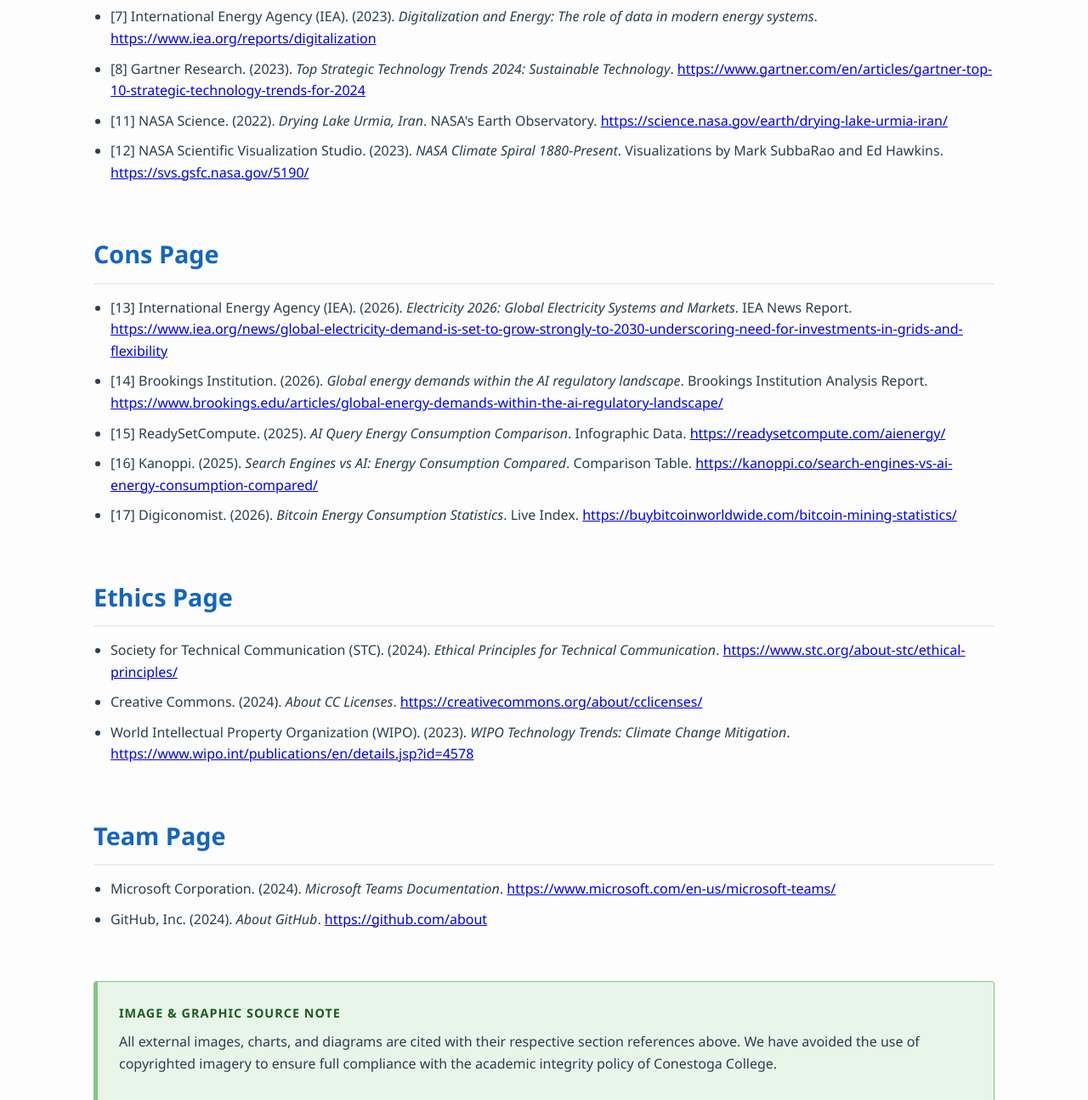
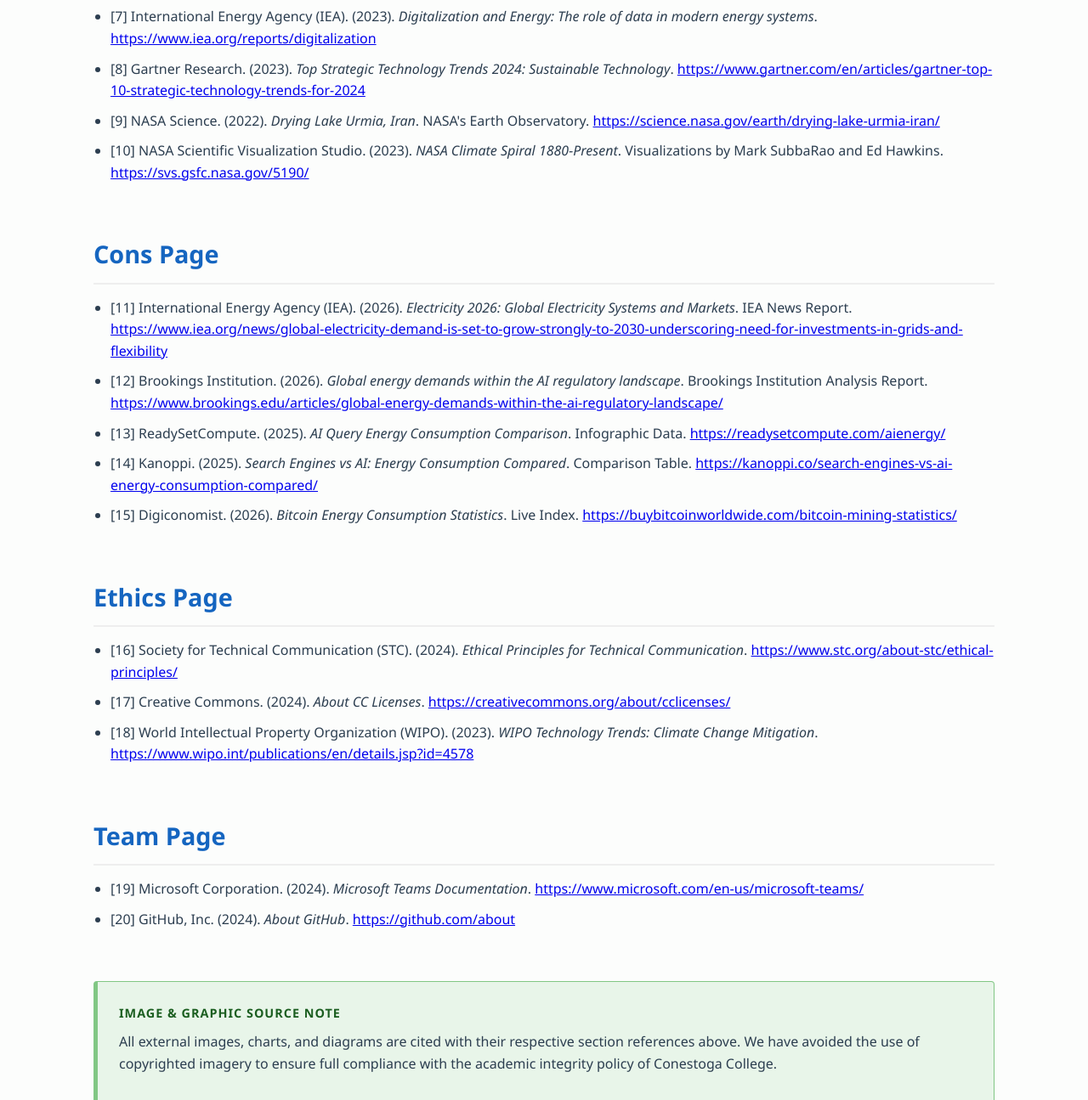
Before and after one commit to AbhinavVenkatSG/group3_projectb, a website: page references.html in a window 1280 px wide. Shown: the part 752-2047 px from the top of the page at 85% size. Drawn offline with Linux system fonts and the light colour scheme.

Commit message:
Fix cons page citation numbering [11]-[15]

```diff
--- a/references.html
+++ b/references.html
@@ -28,36 +28,36 @@
                     <li>[6] DeepMind. (2019). <em>Machine learning can boost the value of wind energy</em>. <a href="https://deepmind.com/blog/announcements/machine-learning-can-boost-value-wind-energy" target="_blank">https://deepmind.com/blog/announcements/machine-learning-can-boost-value-wind-energy</a></li>
                     <li>[7] International Energy Agency (IEA). (2023). <em>Digitalization and Energy: The role of data in modern energy systems</em>. <a href="https://www.iea.org/reports/digitalization" target="_blank">https://www.iea.org/reports/digitalization</a></li>
                     <li>[8] Gartner Research. (2023). <em>Top Strategic Technology Trends 2024: Sustainable Technology</em>. <a href="https://www.gartner.com/en/articles/gartner-top-10-strategic-technology-trends-for-2024" target="_blank">https://www.gartner.com/en/articles/gartner-top-10-strategic-technology-trends-for-2024</a></li>
-                    <li>[11] NASA Science. (2022). <em>Drying Lake Urmia, Iran</em>. NASA's Earth Observatory. <a href="https://science.nasa.gov/earth/drying-lake-urmia-iran/" target="_blank">https://science.nasa.gov/earth/drying-lake-urmia-iran/</a></li>
-                    <li>[12] NASA Scientific Visualization Studio. (2023). <em>NASA Climate Spiral 1880-Present</em>. Visualizations by Mark SubbaRao and Ed Hawkins. <a href="https://svs.gsfc.nasa.gov/5190/" target="_blank">https://svs.gsfc.nasa.gov/5190/</a></li>
+                    <li>[9] NASA Science. (2022). <em>Drying Lake Urmia, Iran</em>. NASA's Earth Observatory. <a href="https://science.nasa.gov/earth/drying-lake-urmia-iran/" target="_blank">https://science.nasa.gov/earth/drying-lake-urmia-iran/</a></li>
+                    <li>[10] NASA Scientific Visualization Studio. (2023). <em>NASA Climate Spiral 1880-Present</em>. Visualizations by Mark SubbaRao and Ed Hawkins. <a href="https://svs.gsfc.nasa.gov/5190/" target="_blank">https://svs.gsfc.nasa.gov/5190/</a></li>
                 </ul>
             </section>
 
             <section class="section">
                 <h2>Cons Page</h2>
                 <ul>
-                    <li>[13] International Energy Agency (IEA). (2026). <em>Electricity 2026: Global Electricity Systems and Markets</em>. IEA News Report. <a href="https://www.iea.org/news/global-electricity-demand-is-set-to-grow-strongly-to-2030-underscoring-need-for-investments-in-grids-and-flexibility" target="_blank">https://www.iea.org/news/global-electricity-demand-is-set-to-grow-strongly-to-2030-underscoring-need-for-investments-in-grids-and-flexibility</a></li>
-                    <li>[14] Brookings Institution. (2026). <em>Global energy demands within the AI regulatory landscape</em>. Brookings Institution Analysis Report. <a href="https://www.brookings.edu/articles/global-energy-demands-within-the-ai-regulatory-landscape/" target="_blank">https://www.brookings.edu/articles/global-energy-demands-within-the-ai-regulatory-landscape/</a></li>
-                    <li>[15] ReadySetCompute. (2025). <em>AI Query Energy Consumption Comparison</em>. Infographic Data. <a href="https://readysetcompute.com/aienergy/" target="_blank">https://readysetcompute.com/aienergy/</a></li>
-                    <li>[16] Kanoppi. (2025). <em>Search Engines vs AI: Energy Consumption Compared</em>. Comparison Table. <a href="https://kanoppi.co/search-engines-vs-ai-energy-consumption-compared/" target="_blank">https://kanoppi.co/search-engines-vs-ai-energy-consumption-compared/</a></li>
-                    <li>[17] Digiconomist. (2026). <em>Bitcoin Energy Consumption Statistics</em>. Live Index. <a href="https://buybitcoinworldwide.com/bitcoin-mining-statistics/" target="_blank">https://buybitcoinworldwide.com/bitcoin-mining-statistics/</a></li>
+                    <li>[11] International Energy Agency (IEA). (2026). <em>Electricity 2026: Global Electricity Systems and Markets</em>. IEA News Report. <a href="https://www.iea.org/news/global-electricity-demand-is-set-to-grow-strongly-to-2030-underscoring-need-for-investments-in-grids-and-flexibility" target="_blank">https://www.iea.org/news/global-electricity-demand-is-set-to-grow-strongly-to-2030-underscoring-need-for-investments-in-grids-and-flexibility</a></li>
+                    <li>[12] Brookings Institution. (2026). <em>Global energy demands within the AI regulatory landscape</em>. Brookings Institution Analysis Report. <a href="https://www.brookings.edu/articles/global-energy-demands-within-the-ai-regulatory-landscape/" target="_blank">https://www.brookings.edu/articles/global-energy-demands-within-the-ai-regulatory-landscape/</a></li>
+                    <li>[13] ReadySetCompute. (2025). <em>AI Query Energy Consumption Comparison</em>. Infographic Data. <a href="https://readysetcompute.com/aienergy/" target="_blank">https://readysetcompute.com/aienergy/</a></li>
+                    <li>[14] Kanoppi. (2025). <em>Search Engines vs AI: Energy Consumption Compared</em>. Comparison Table. <a href="https://kanoppi.co/search-engines-vs-ai-energy-consumption-compared/" target="_blank">https://kanoppi.co/search-engines-vs-ai-energy-consumption-compared/</a></li>
+                    <li>[15] Digiconomist. (2026). <em>Bitcoin Energy Consumption Statistics</em>. Live Index. <a href="https://buybitcoinworldwide.com/bitcoin-mining-statistics/" target="_blank">https://buybitcoinworldwide.com/bitcoin-mining-statistics/</a></li>
                 </ul>
             </section>
 
             <section class="section">
                 <h2>Ethics Page</h2>
                 <ul>
-                    <li>Society for Technical Communication (STC). (2024). <em>Ethical Principles for Technical Communication</em>. <a href="https://www.stc.org/about-stc/ethical-principles/" target="_blank">https://www.stc.org/about-stc/ethical-principles/</a></li>
-                    <li>Creative Commons. (2024). <em>About CC Licenses</em>. <a href="https://creativecommons.org/about/cclicenses/" target="_blank">https://creativecommons.org/about/cclicenses/</a></li>
-                    <li>World Intellectual Property Organization (WIPO). (2023). <em>WIPO Technology Trends: Climate Change Mitigation</em>. <a href="https://www.wipo.int/publications/en/details.jsp?id=4578" target="_blank">https://www.wipo.int/publications/en/details.jsp?id=4578</a></li>
+                    <li>[16] Society for Technical Communication (STC). (2024). <em>Ethical Principles for Technical Communication</em>. <a href="https://www.stc.org/about-stc/ethical-principles/" target="_blank">https://www.stc.org/about-stc/ethical-principles/</a></li>
+                    <li>[17] Creative Commons. (2024). <em>About CC Licenses</em>. <a href="https://creativecommons.org/about/cclicenses/" target="_blank">https://creativecommons.org/about/cclicenses/</a></li>
+                    <li>[18] World Intellectual Property Organization (WIPO). (2023). <em>WIPO Technology Trends: Climate Change Mitigation</em>. <a href="https://www.wipo.int/publications/en/details.jsp?id=4578" target="_blank">https://www.wipo.int/publications/en/details.jsp?id=4578</a></li>
                 </ul>
             </section>
 
             <section class="section">
                 <h2>Team Page</h2>
                 <ul>
-                    <li>Microsoft Corporation. (2024). <em>Microsoft Teams Documentation</em>. <a href="https://www.microsoft.com/en-us/microsoft-teams/" target="_blank">https://www.microsoft.com/en-us/microsoft-teams/</a></li>
-                    <li>GitHub, Inc. (2024). <em>About GitHub</em>. <a href="https://github.com/about" target="_blank">https://github.com/about</a></li>
+                    <li>[19] Microsoft Corporation. (2024). <em>Microsoft Teams Documentation</em>. <a href="https://www.microsoft.com/en-us/microsoft-teams/" target="_blank">https://www.microsoft.com/en-us/microsoft-teams/</a></li>
+                    <li>[20] GitHub, Inc. (2024). <em>About GitHub</em>. <a href="https://github.com/about" target="_blank">https://github.com/about</a></li>
                 </ul>
             </section>
 
```
Also changed, not shown: cons.html (+7 -7 lines), pros.html (+2 -2 lines).
